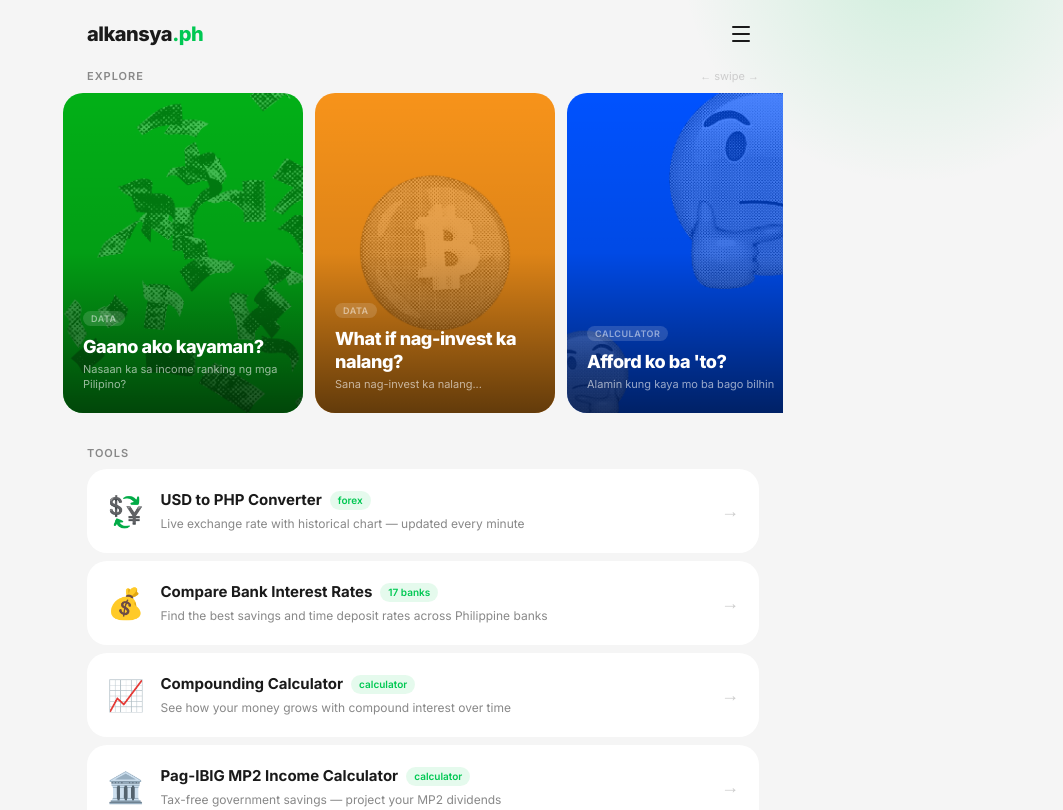
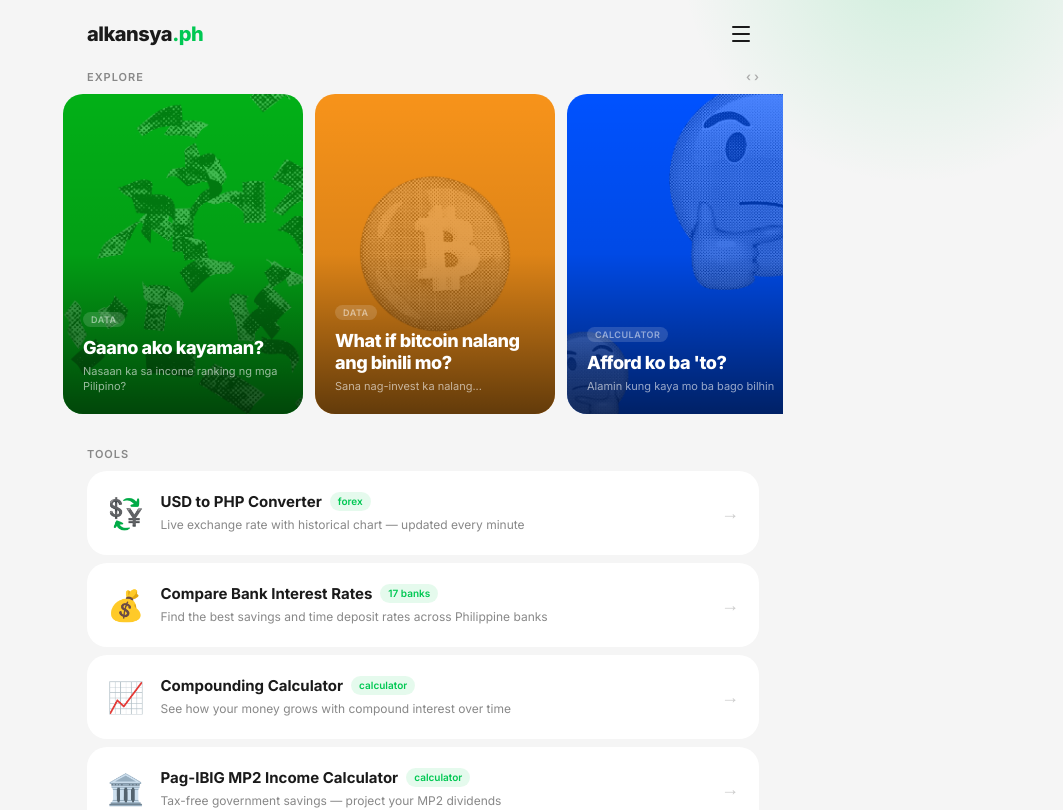
Before and after one commit to mk4-lul/alkansya-ph, a Next.js app: page / in a window 1280 px wide. Shown: the top 810 px of the page, without its empty margins (217-1280 px from the left). Built offline with nearby package versions, Linux system fonts and the light colour scheme.

Commit message:
Update page.tsx

```diff
--- a/app/page.tsx
+++ b/app/page.tsx
@@ -22,7 +22,7 @@
   },
   {
     href: "/what-if",
-    title: "What if nag-invest ka nalang?",
+    title: "What if bitcoin nalang ang binili mo?",
     description: "Sana nag-invest ka nalang...",
     tag: "data",
     image: "/cards/whatif.png",
@@ -111,7 +111,7 @@
         <div className="mb-6">
           <div className="flex items-center justify-between mb-2 px-4 sm:px-6">
             <p className="text-[11px] font-semibold uppercase tracking-[1px] text-[#888]">Explore</p>
-            <p className="text-[11px] text-[#ccc]">← swipe →</p>
+            <p className="text-[12px] font-semibold text-[#aaa]">‹ ›</p>
           </div>
           <div className="flex gap-3 overflow-x-auto px-4 sm:px-6 pb-2 snap-x snap-mandatory" style={{ scrollbarWidth: "none", WebkitOverflowScrolling: "touch" }}>
             {TRENDING.map((item) => (
```
